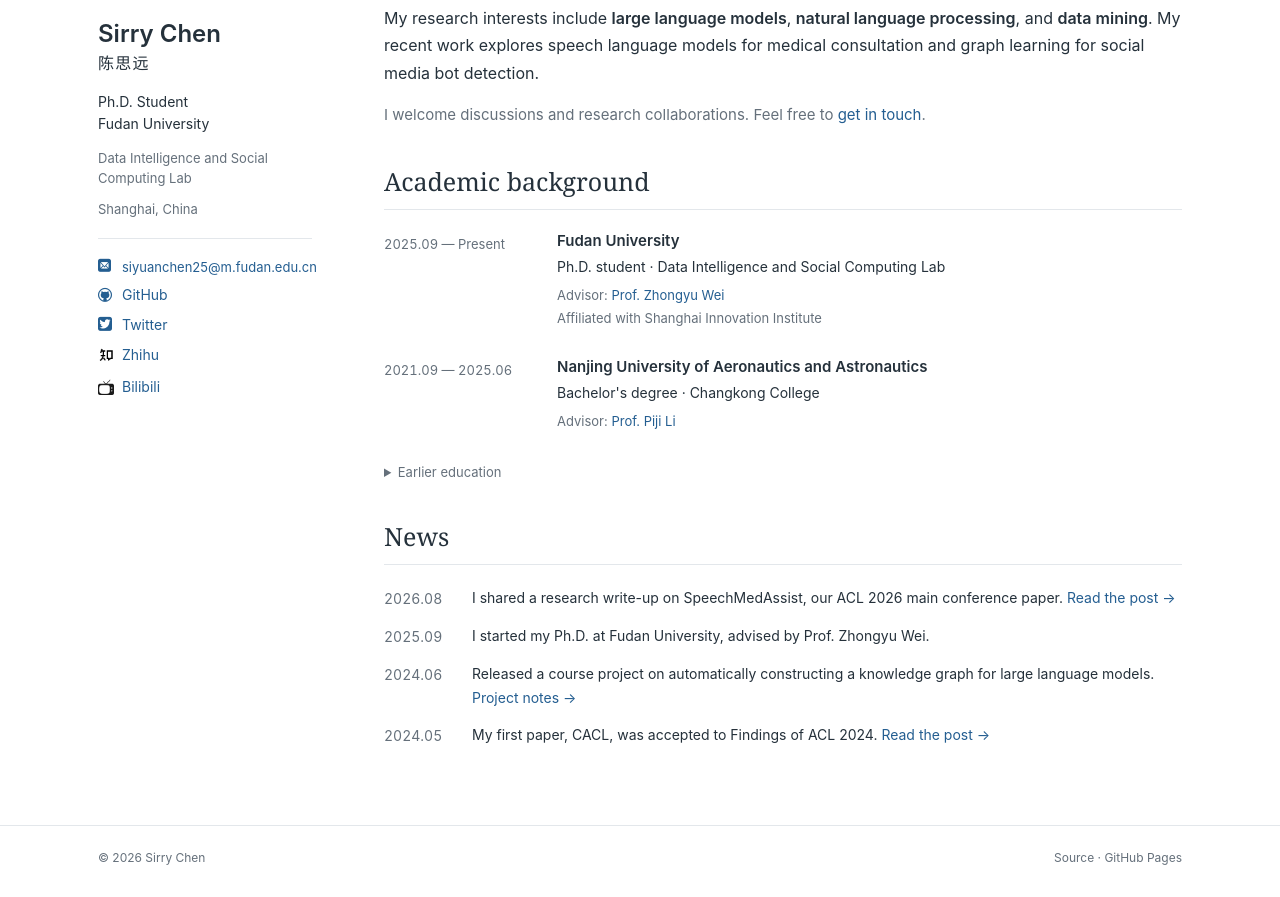
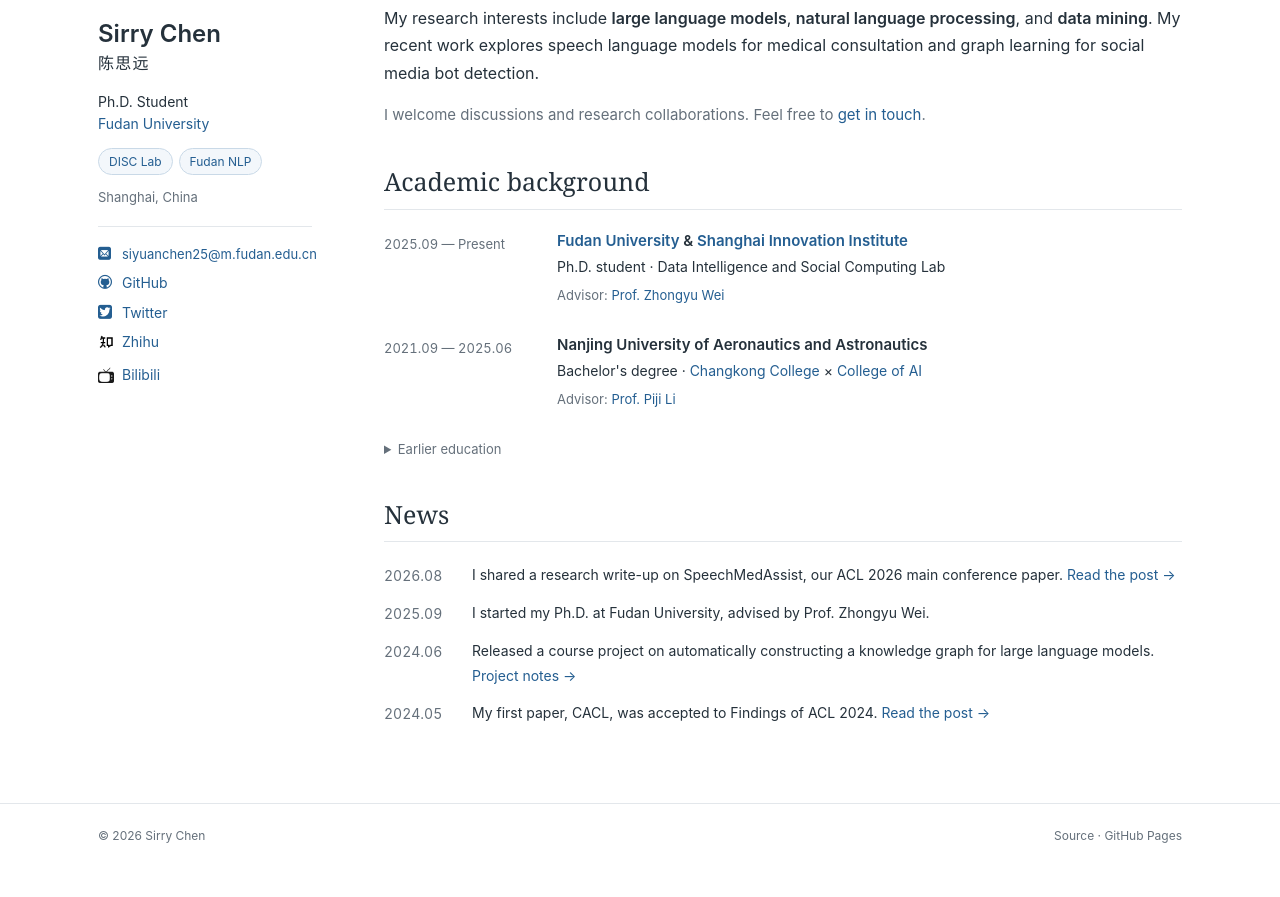
Before and after one commit to SirryChen/SirryChen.github.io, a Jekyll site: the page built from index.md, in a window 1280 px wide and 1208 px high, cut to the strip 311-1208 px from the top of the window. Built offline with Jekyll 4.4.1, drawn with Linux system fonts in a browser that asks for light colours; comment, search, counter and statistics services are not loaded.

Commit message:
Update academic affiliations and linked lab capsules

```diff
--- a/_config.yml
+++ b/_config.yml
@@ -9,8 +9,12 @@ owner:
   avatar: profile-sketch.png
   role: Ph.D. Student
   affiliation: Fudan University
-  lab: Data Intelligence and Social Computing Lab
-  lab_url: http://www.fudan-disc.com/
+  affiliation_url: https://www.fudan.edu.cn/
+  labs:
+    - name: DISC Lab
+      url: http://www.fudan-disc.com/
+    - name: Fudan NLP
+      url: https://nlp.fudan.edu.cn/
   location: Shanghai, China
   email: siyuanchen25@m.fudan.edu.cn
   twitter: ChenSirry
--- a/_includes/author-bio.html
+++ b/_includes/author-bio.html
@@ -4,10 +4,12 @@
     <div class="profile-summary">
       <h2 class="profile-name">{{ site.owner.name }}</h2>
       <p class="chinese-name" lang="zh">{{ site.owner.chinese_name }}</p>
-      <p class="profile-role">{{ site.owner.role }}<br>{{ site.owner.affiliation }}</p>
+      <p class="profile-role">{{ site.owner.role }}<br><a href="{{ site.owner.affiliation_url }}">{{ site.owner.affiliation }}</a></p>
     </div>
   </div>
-  <p class="profile-lab"><a href="{{ site.owner.lab_url }}">{{ site.owner.lab }}</a></p>
+  <div class="profile-labs" aria-label="Research groups">
+    {% for lab in site.owner.labs %}<a class="lab-pill" href="{{ lab.url }}">{{ lab.name }}</a>{% endfor %}
+  </div>
   <p class="profile-location">{{ site.owner.location }}</p>
   <ul class="profile-links">
     <li><a class="email-link" href="mailto:{{ site.owner.email }}"><i class="icon-mail social-icon" aria-hidden="true"></i>{{ site.owner.email }}</a></li>
--- a/assets/css/academic.css
+++ b/assets/css/academic.css
@@ -38,8 +38,9 @@ h4, h5, h6 { font-size: 16px; margin: 20px 0 10px; }
 .profile-name { font-family: var(--body-font); font-size: 24px; font-weight: 600; margin: 22px 0 0; }
 .chinese-name { font-size: 16px; margin: 2px 0 14px; letter-spacing: .08em; }
 .profile-role { margin: 0 0 12px; }
-.profile-lab { max-width: 210px; margin-bottom: 10px; font-size: 13px; }
-.profile-lab a { color: var(--muted); }
+.profile-labs { display: flex; flex-wrap: wrap; gap: 6px; margin-bottom: 12px; }
+.lab-pill { display: inline-flex; align-items: center; border: 1px solid #c9d9e7; border-radius: 999px; padding: 3px 10px; background: #f3f7fb; color: var(--blue); font-size: 12px; line-height: 1.6; white-space: nowrap; }
+.lab-pill:hover { background: #eaf1f8; text-decoration: none; }
 .profile-location { color: var(--muted); font-size: 13px; margin-bottom: 18px; }
 .profile-links { list-style: none; padding: 16px 0 0; margin: 0; border-top: 1px solid var(--line); }
 .profile-links li { margin-bottom: 7px; }
@@ -136,7 +137,7 @@ summary { cursor: pointer; color: var(--muted); font-size: 13px; }
   .profile-name { font-size: 23px; margin: 0; }
   .chinese-name { margin-bottom: 8px; font-size: 14px; }
   .profile-role { margin: 0; font-size: 13px; }
-  .profile-lab { max-width: none; margin: 17px 0 5px; }
+  .profile-labs { margin: 17px 0 10px; }
   .profile-location { margin: 0 0 12px; }
   .profile-links { border: 0; padding: 0; display: flex; flex-wrap: wrap; gap: 8px 18px; }
   .profile-links li { margin: 0; }
--- a/index.md
+++ b/index.md
@@ -5,7 +5,7 @@ description: "Sirry Chen (陈思远), Ph.D. student at Fudan University, working
 ---
 <section id="about" class="home-section about-section">
   <h1>About me</h1>
-  <p>I am <strong>Sirry Chen <span lang="zh">(陈思远)</span></strong>, a Ph.D. student at <strong>Fudan University</strong>, advised by <a href="http://www.fudan-disc.com/people/zywei">Prof. Zhongyu Wei <span lang="zh">(魏忠钰)</span></a>. I work with the <a href="http://www.fudan-disc.com/">Data Intelligence and Social Computing Lab</a> and <a href="https://www.sii.edu.cn/main.htm">Shanghai Innovation Institute</a>.</p>
+  <p>I am <strong>Sirry Chen <span lang="zh">(陈思远)</span></strong>, a Ph.D. student at <strong><a href="https://www.fudan.edu.cn/">Fudan University</a></strong>, advised by <a href="http://www.fudan-disc.com/people/zywei">Prof. Zhongyu Wei <span lang="zh">(魏忠钰)</span></a>. I work with the <a href="http://www.fudan-disc.com/">Data Intelligence and Social Computing Lab</a> and <a href="https://www.sii.edu.cn/czrl/list.htm">Shanghai Innovation Institute</a>.</p>
   <p>I received my bachelor's degree from <strong>Nanjing University of Aeronautics and Astronautics</strong> in 2025, where I was advised by <a href="https://lipiji.com/">Prof. Piji Li <span lang="zh">(李丕绩)</span></a>.</p>
   <p>My research interests include <strong>large language models</strong>, <strong>natural language processing</strong>, and <strong>data mining</strong>. My recent work explores speech language models for medical consultation and graph learning for social media bot detection.</p>
   <p class="contact-note">I welcome discussions and research collaborations. Feel free to <a href="mailto:{{ site.owner.email }}">get in touch</a>.</p>
@@ -14,8 +14,8 @@ description: "Sirry Chen (陈思远), Ph.D. student at Fudan University, working
 <section id="education" class="home-section">
   <h2>Academic background</h2>
   <div class="education-list">
-    <div class="education-item"><p class="education-date">2025.09 — Present</p><div><h3>Fudan University</h3><p>Ph.D. student · Data Intelligence and Social Computing Lab</p><p>Advisor: <a href="http://www.fudan-disc.com/people/zywei">Prof. Zhongyu Wei</a><br>Affiliated with Shanghai Innovation Institute</p></div></div>
-    <div class="education-item"><p class="education-date">2021.09 — 2025.06</p><div><h3>Nanjing University of Aeronautics and Astronautics</h3><p>Bachelor's degree · Changkong College</p><p>Advisor: <a href="https://lipiji.com/">Prof. Piji Li</a></p></div></div>
+    <div class="education-item"><p class="education-date">2025.09 — Present</p><div><h3><a href="https://www.fudan.edu.cn/">Fudan University</a> &amp; <a href="https://www.sii.edu.cn/czrl/list.htm">Shanghai Innovation Institute</a></h3><p>Ph.D. student · Data Intelligence and Social Computing Lab</p><p>Advisor: <a href="http://www.fudan-disc.com/people/zywei">Prof. Zhongyu Wei</a></p></div></div>
+    <div class="education-item"><p class="education-date">2021.09 — 2025.06</p><div><h3>Nanjing University of Aeronautics and Astronautics</h3><p>Bachelor's degree · <a href="https://changkong.nuaa.edu.cn/zkcxbzl/list.htm">Changkong College</a> × <a href="https://ai.nuaa.edu.cn/main.htm">College of AI</a></p><p>Advisor: <a href="https://lipiji.com/">Prof. Piji Li</a></p></div></div>
   </div>
   <details class="earlier-education"><summary>Earlier education</summary><p>2018.09 — 2021.06 · Chongqing High School, Chongzhou, Sichuan</p></details>
 </section>
```
